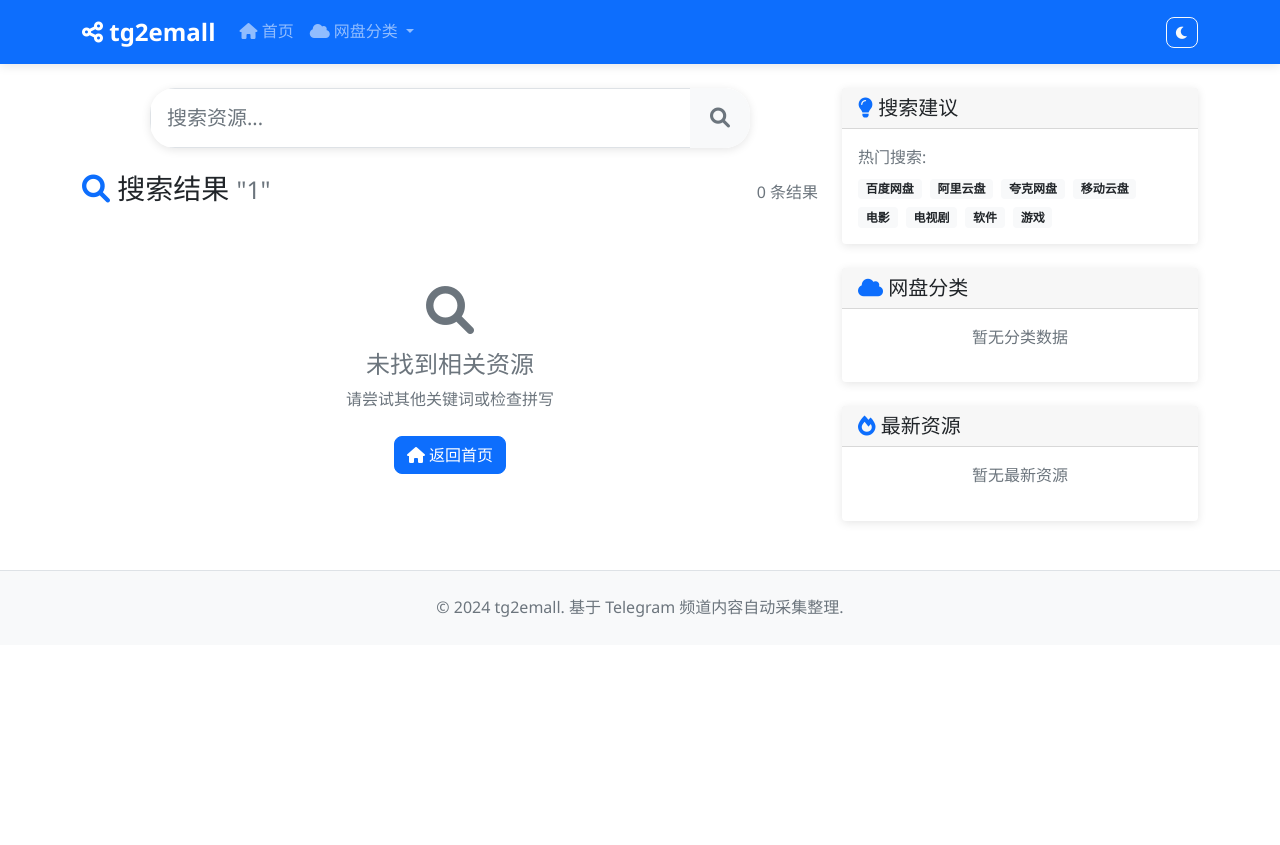
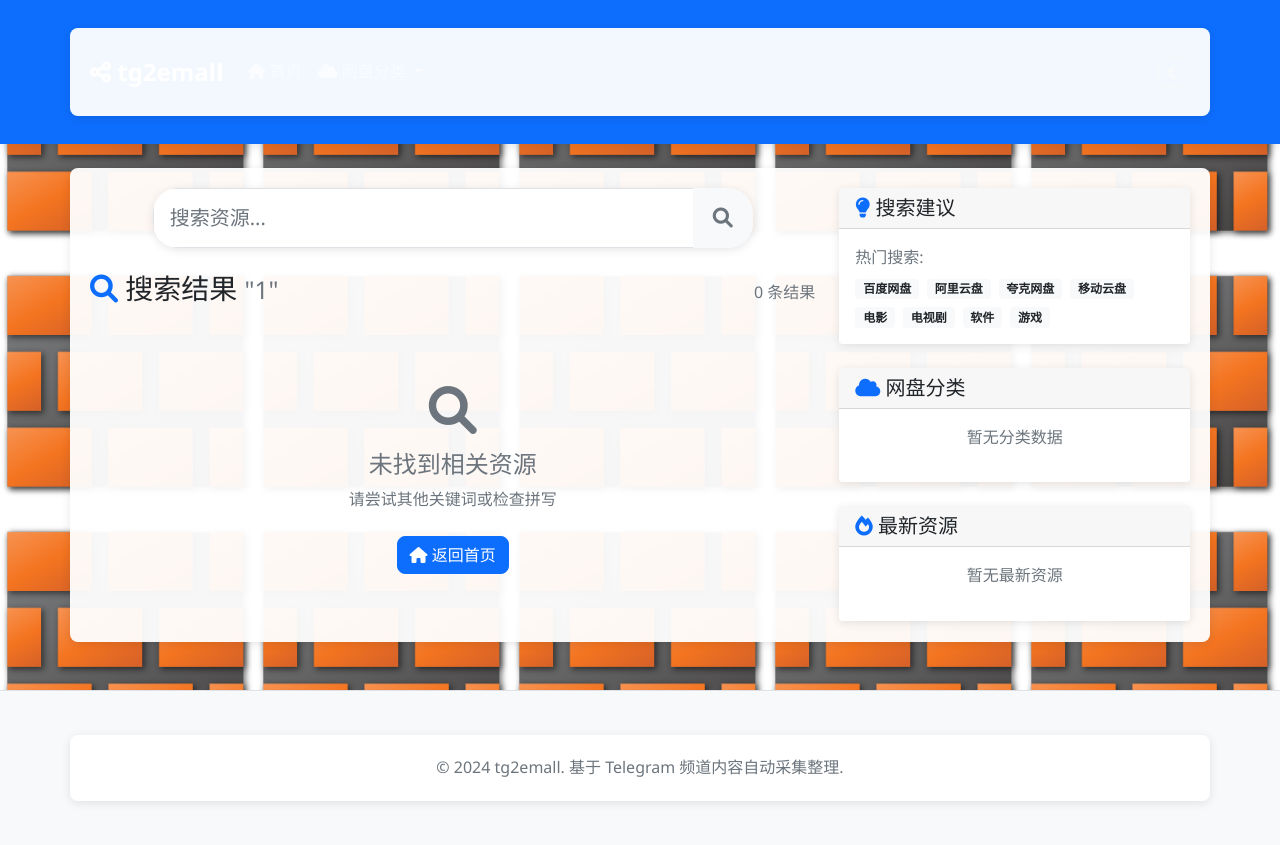
Before and after one commit to cecdat/tg2emall, a Flask app: page /tag/1 in a window 1280 px wide. Before the commit the page ends 617 px from the top, so only its background shows below. Run offline with Flask 3, Linux system fonts and the light colour scheme; data comes from the database, SQL or seed files in the repository; data that the repository does not hold is empty.

Commit message:
配置静态资源：ico图标和背景图片
新增功能：
1. 浏览器ico图标配置
   - 添加默认icon.ico图标支持
   - 优先使用SEO配置中的favicon
   - 回退到默认图标：/static/img/icon.ico

2. 页面背景图片配置
   - 使用wall.png作为页面背景
   - 循环平铺铺满整个页面
   - 固定背景，滚动时保持位置

3. 背景图片样式优化
   - 背景重复：repeat（循环平铺）
   - 背景固定：fixed（滚动时不动）
   - 背景尺寸：auto（保持原图比例）
   - 最小高度：100vh（全屏高度）

4. 内容区域背景优化
   - 容器半透明背景：rgba(255,255,255,0.95)
   - 圆角边框：8px
   - 阴影效果：提升层次感
   - 内边距：20px

5. 暗黑模式适配
   - 暗黑模式也使用wall.png背景
   - 容器背景：rgba(45,45,45,0.95)
   - 卡片背景：rgba(45,45,45,0.9)
   - 毛玻璃效果：backdrop-filter: blur(5px)

视觉效果：
- 页面背景：wall.png循环平铺
- 浏览器图标：icon.ico
- 内容区域：半透明背景，层次分明
- 明暗模式：都支持背景图片显示

现在网站有了统一的视觉风格和品牌标识！

```diff
--- a/services/frontend/static/css/style.css
+++ b/services/frontend/static/css/style.css
@@ -754,10 +754,45 @@ a:hover {
     }
 }
 
+/* 页面背景图片 */
+body {
+    background-image: url('../img/wall.png');
+    background-repeat: repeat;
+    background-attachment: fixed;
+    background-size: auto;
+    background-position: 0 0;
+    min-height: 100vh;
+}
+
+/* 确保内容区域有适当的背景 */
+.container, .container-fluid {
+    background-color: rgba(255, 255, 255, 0.95);
+    border-radius: 8px;
+    box-shadow: 0 2px 10px rgba(0, 0, 0, 0.1);
+    margin-top: 20px;
+    margin-bottom: 20px;
+    padding: 20px;
+}
+
 /* 深色模式样式 */
 .dark-theme {
     background-color: #1a1a1a;
     color: #e0e0e0;
+    background-image: url('../img/wall.png');
+    background-repeat: repeat;
+    background-attachment: fixed;
+    background-size: auto;
+    background-position: 0 0;
+}
+
+/* 暗黑模式下的容器背景 */
+.dark-theme .container, .dark-theme .container-fluid {
+    background-color: rgba(45, 45, 45, 0.95);
+    border-radius: 8px;
+    box-shadow: 0 2px 10px rgba(0, 0, 0, 0.3);
+    margin-top: 20px;
+    margin-bottom: 20px;
+    padding: 20px;
 }
 
 .dark-theme .navbar {
@@ -765,9 +800,10 @@ a:hover {
 }
 
 .dark-theme .card {
-    background-color: #2d2d2d;
+    background-color: rgba(45, 45, 45, 0.9);
     border-color: #404040;
     color: #e0e0e0;
+    backdrop-filter: blur(5px);
 }
 
 .dark-theme .card-header {
--- a/services/frontend/templates/base.html
+++ b/services/frontend/templates/base.html
@@ -32,6 +32,8 @@
     <!-- 网站图标 -->
     {% if seo_config.site_favicon %}
     <link rel="icon" type="image/x-icon" href="{{ seo_config.site_favicon }}">
+    {% else %}
+    <link rel="icon" type="image/x-icon" href="{{ url_for('static', filename='img/icon.ico') }}">
     {% endif %}
 
     <!-- 结构化数据 -->
```
Also changed, not shown: services/frontend/static/img/icon.ico (added), services/frontend/static/img/wall.png (added).
